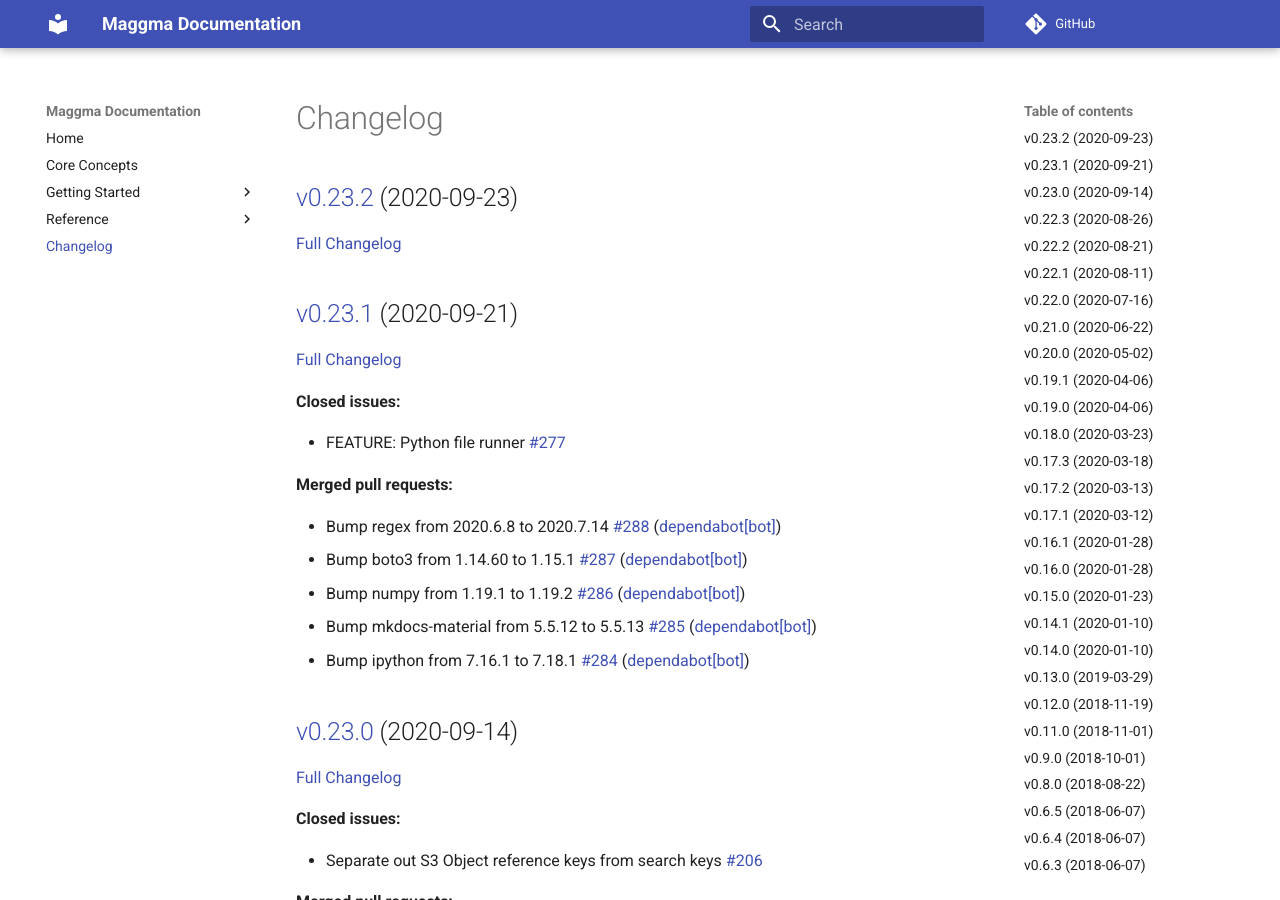
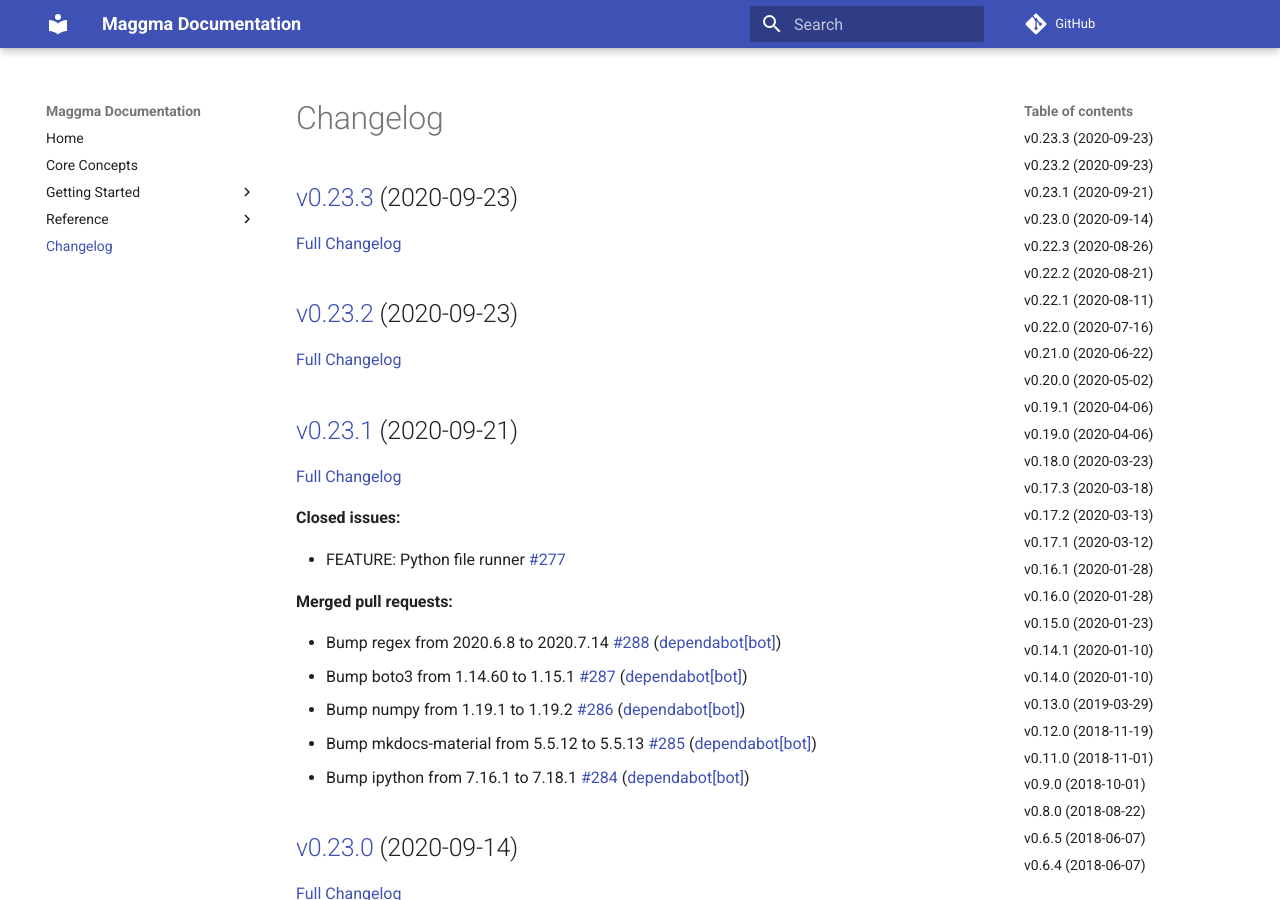
Before and after one commit to materialsproject/maggma, an MkDocs documentation site: the page built from docs/CHANGELOG.md, in a window 1280 px wide and 900 px high. Built offline with MkDocs 1.6.1 and Material for MkDocs 9.7.7, drawn with Linux system fonts in a browser that asks for light colours; comment, search, counter and statistics services are not loaded.

Commit message:
Updated CHANGELOG.md

```diff
--- a/docs/CHANGELOG.md
+++ b/docs/CHANGELOG.md
@@ -1,4 +1,8 @@
 # Changelog
+
+## [v0.23.3](https://github.com/materialsproject/maggma/tree/v0.23.3) (2020-09-23)
+
+[Full Changelog](https://github.com/materialsproject/maggma/compare/v0.23.2...v0.23.3)
 
 ## [v0.23.2](https://github.com/materialsproject/maggma/tree/v0.23.2) (2020-09-23)
 
```
